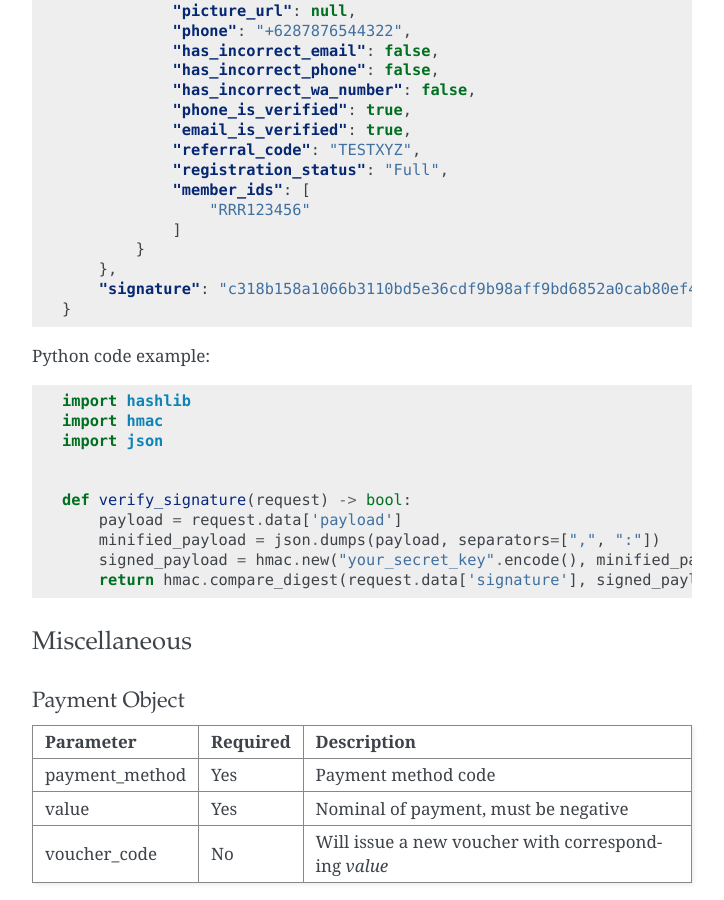
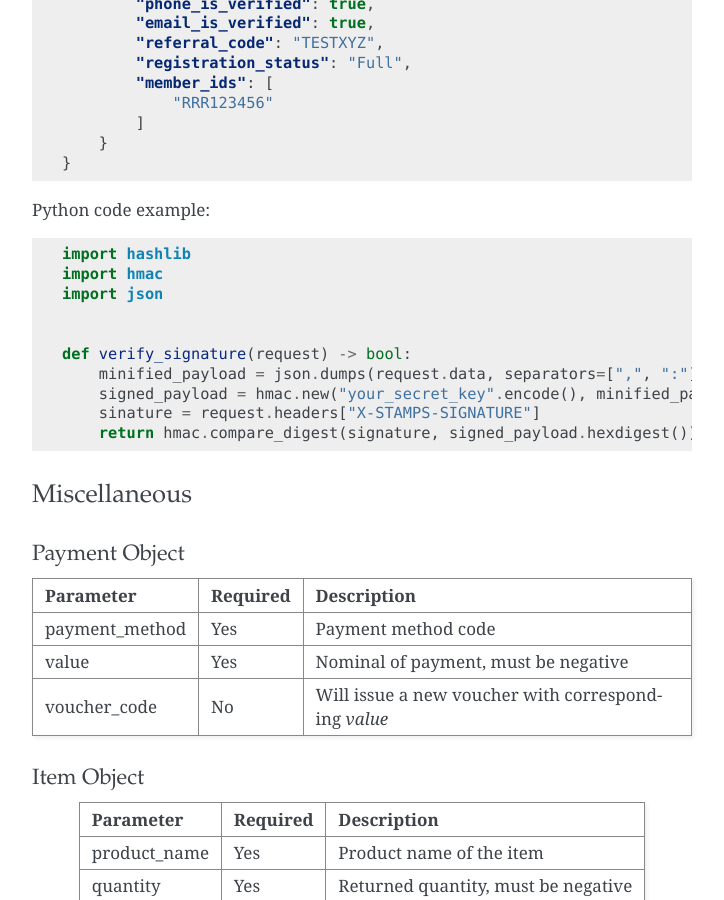
Before and after one commit to ui/stamps-api-docs, a Sphinx documentation site: the page built from source/klg_api.rst, in a window 1280 px wide and 900 px high, scrolled down 20524 px. Shown: the whole window, without its empty margins (388-1112 px from the left). Built offline with Sphinx 7.4.7, drawn with Linux system fonts in a browser that asks for light colours; some of the changed text lies outside the part shown.

Commit message:
upload webhook security mechanism

```diff
--- a/source/klg_api.rst
+++ b/source/klg_api.rst
@@ -911,14 +911,7 @@ On successful redemption:
 
 7. Webhook Security
 =======================
-Webhook from STAMPS will return the payload with following format:
-
-.. code-block :: bash
-
-    {
-        "payload": ...
-        "signature": ...
-    }
+Webhook from STAMPS will return the siganture inside X-STAMPS-SIGNATURE header.
 
 You should always verify that the webhook's payload matches the signature. To verify the signature against the payload:
     - Strip all whitespace from the `payload`.
@@ -930,48 +923,45 @@ Example with "your_secret_key" as the secret key:
 .. code-block :: json
 
     {
-        "payload": {
-            "from": "test@gmail.com",
-            "to": "test2@gmail.com",
-            "membership": {
-                "level": 0,
-                "level_text": "Silver",
-                "stamps": 0,
-                "balance": 0,
-                "is_blocked": false,
-                "referral_code": "KKJ21",
-                "start_date": "2023-02-13",
-                "created": "2023-02-13",
-                "status": "Active",
-                "primary_card": {
-                    "id": 3713,
-                    "number": "RRR123456",
-                    "is_active": true,
-                    "activated_time": null
-                }
-            },
-            "user": {
-                "id": 2824,
-                "name": "test",
-                "gender": "f",
+        "from": "test@gmail.com",
+        "to": "test2@gmail.com",
+        "membership": {
+            "level": 0,
+            "level_text": "Silver",
+            "stamps": 0,
+            "balance": 0,
+            "is_blocked": false,
+            "referral_code": "KKJ21",
+            "start_date": "2023-02-13",
+            "created": "2023-02-13",
+            "status": "Active",
+            "primary_card": {
+                "id": 3713,
+                "number": "RRR123456",
                 "is_active": true,
-                "email": "test2@gmail.com",
-                "birthday": null,
-                "picture_url": null,
-                "phone": "+6287876544322",
-                "has_incorrect_email": false,
-                "has_incorrect_phone": false,
-                "has_incorrect_wa_number": false,
-                "phone_is_verified": true,
-                "email_is_verified": true,
-                "referral_code": "TESTXYZ",
-                "registration_status": "Full",
-                "member_ids": [
-                    "RRR123456"
-                ]
+                "activated_time": null
             }
         },
-        "signature": "c318b158a1066b3110bd5e36cdf9b98aff9bd6852a0cab80ef41ee3079d1812c"
+        "user": {
+            "id": 2824,
+            "name": "test",
+            "gender": "f",
+            "is_active": true,
+            "email": "test2@gmail.com",
+            "birthday": null,
+            "picture_url": null,
+            "phone": "+6287876544322",
+            "has_incorrect_email": false,
+            "has_incorrect_phone": false,
+            "has_incorrect_wa_number": false,
+            "phone_is_verified": true,
+            "email_is_verified": true,
+            "referral_code": "TESTXYZ",
+            "registration_status": "Full",
+            "member_ids": [
+                "RRR123456"
+            ]
+        }
     }
 
 Python code example:
@@ -984,10 +974,10 @@ Python code example:
 
 
     def verify_signature(request) -> bool:
-        payload = request.data['payload']
-        minified_payload = json.dumps(payload, separators=[",", ":"])
+        minified_payload = json.dumps(request.data, separators=[",", ":"])
         signed_payload = hmac.new("your_secret_key".encode(), minified_payload.encode(), hashlib.sha256)
-        return hmac.compare_digest(request.data['signature'], signed_payload.hexdigest())
+        sinature = request.headers["X-STAMPS-SIGNATURE"]
+        return hmac.compare_digest(signature, signed_payload.hexdigest())
 
 
 Miscellaneous
```
